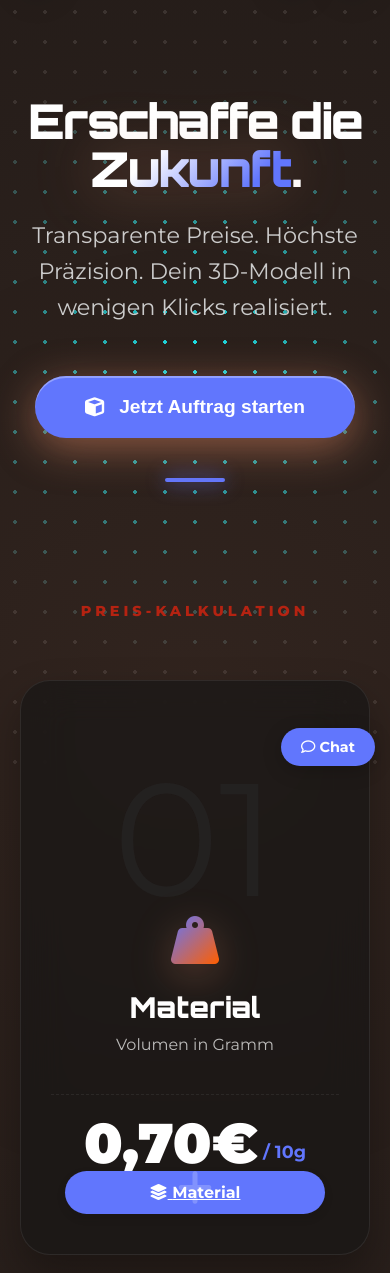
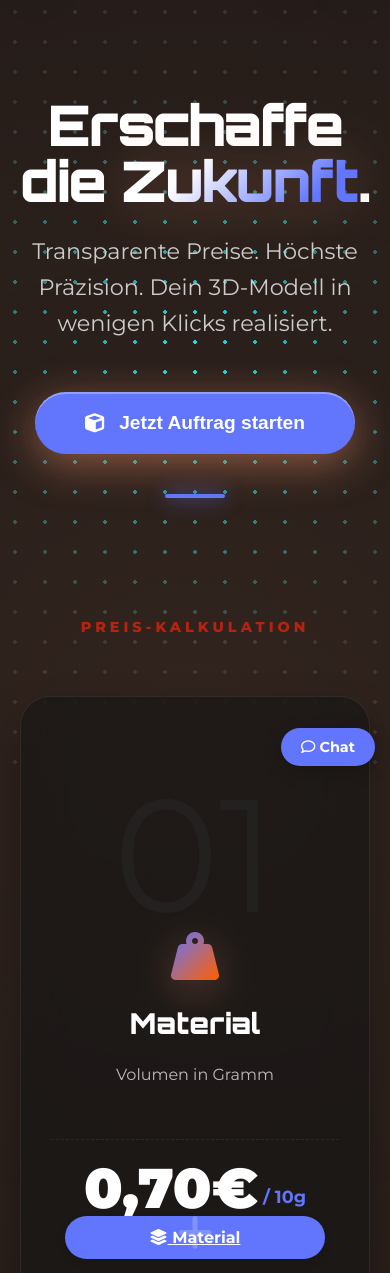
Before and after one commit to ProfessorQuantumUniverse/3D-Print-Hub, a plain HTML site: page buchen.html in a window 390 px wide. Shown: the part 63-1336 px from the top of the page. Drawn offline with nearby package versions, Linux system fonts and the light colour scheme.

Commit message:
feat: Enhance layout stability for multilingual text with responsive adjustments

```diff
--- a/css/style.css
+++ b/css/style.css
@@ -2467,3 +2467,42 @@ body.lightmode .card-glass-bg {
 .label-text { font-size: 0.9rem; color: #ccc; }
 .label-text a { color: var(--primary-orange); text-decoration: none; }
 .label-text a:hover { text-decoration: underline; }
+
+
+/* ============================================================
+   LAYOUT STABILITY FOR MULTILINGUAL TEXT
+   ============================================================ */
+
+/* 1. Prevent Navigation Wrap */
+.nav-item {
+    white-space: nowrap;
+}
+
+/* 2. Prevent Button Layout Breaking */
+.apple-btn-primary,
+.btn-pill,
+.hud-btn {
+    white-space: nowrap;
+}
+
+/* 3. Stabilize Pricing Cards (Align Prices) */
+/* Reserve space for 2 lines of text in description to keep prices aligned */
+.pricing-card p {
+    min-height: 3em;
+    display: flex;
+    align-items: center;
+    justify-content: center;
+}
+
+/* 4. Stabilize Tech/Features Grid */
+.tech-item p {
+    min-height: 3em; /* Ensure uniform height for descriptions */
+}
+
+/* 5. Hero Headline Responsive Font Size for longer text */
+@media (max-width: 768px) {
+    .premium-headline {
+        font-size: 3.5rem; /* Slightly smaller on mobile to fit long words */
+        word-wrap: break-word;
+    }
+}
```
